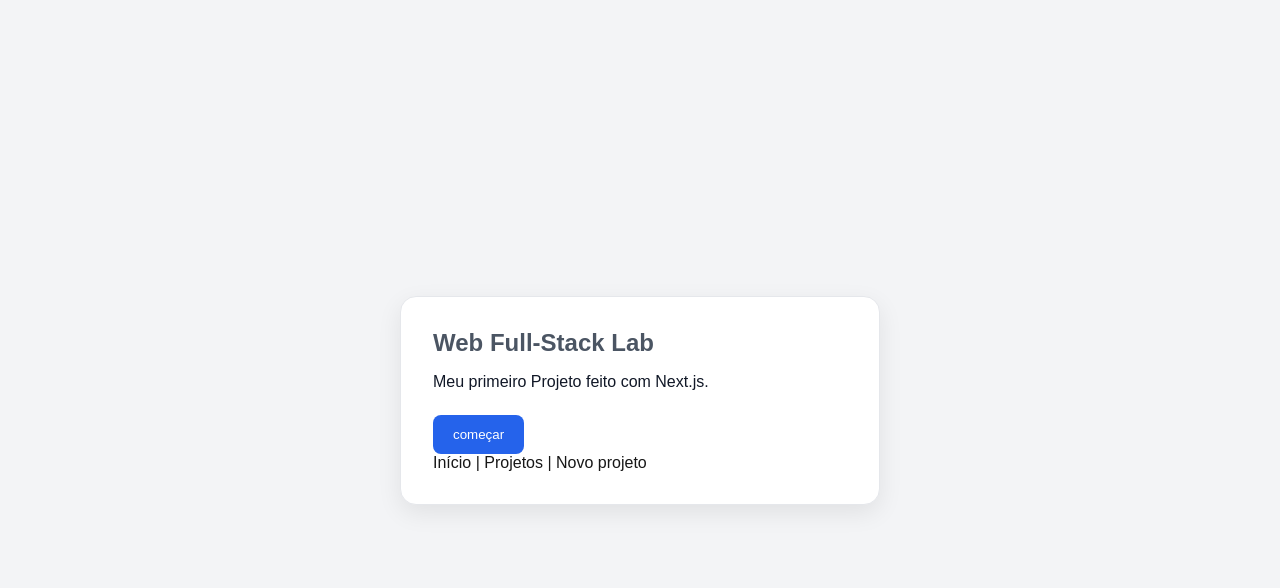
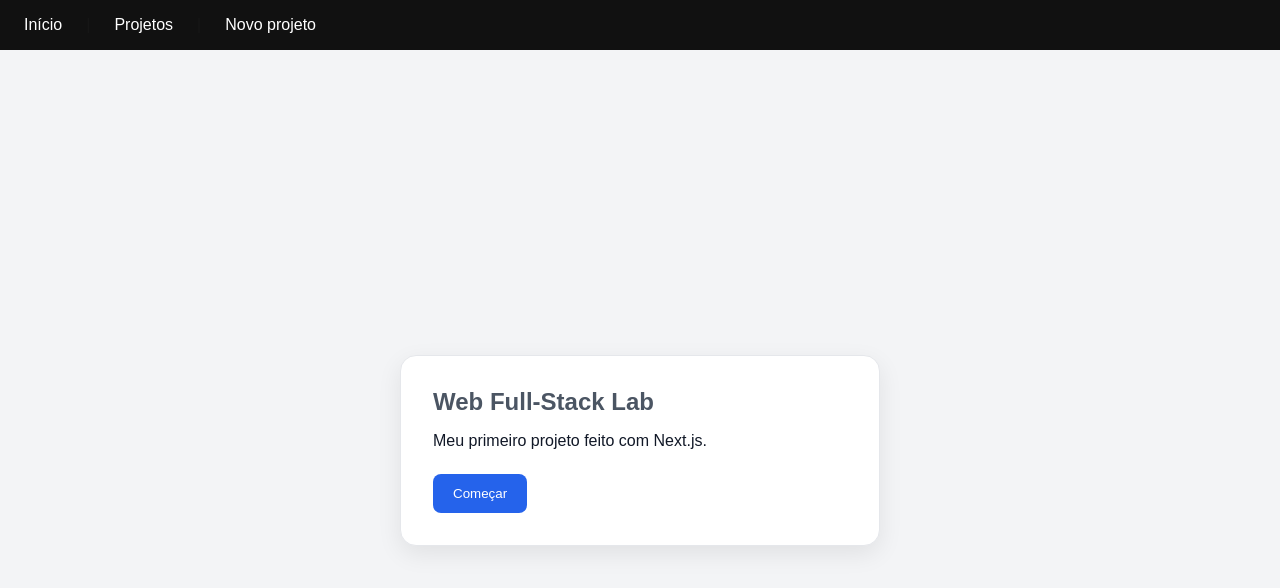
Before and after one commit to einelucas/web-fullstack-lab, a Next.js app: page / in a window 1280 px wide. Shown: the top 588 px of the page. Built offline with nearby package versions, Linux system fonts and the light colour scheme.

Commit message:
chore: salva progresso da sessao 3

```diff
--- a/src/app/layout.js
+++ b/src/app/layout.js
@@ -1,3 +1,4 @@
+import Navegacao from "@/components/Navegacao";
 import { Geist, Geist_Mono } from "next/font/google";
 import "./globals.css";
 
@@ -19,7 +20,10 @@
 export default function RootLayout({ children }) {
   return (
     <html lang="en" className={`${geistSans.variable} ${geistMono.variable}`}>
-      <body>{children}</body>
+      <body>
+        <Navegacao />
+        {children}
+      </body>
     </html>
   );
 }
--- a/src/app/page.js
+++ b/src/app/page.js
@@ -1,6 +1,5 @@
 "use client";
 
-import Navegacao from "@/components/Navegacao";
 import { useState } from "react";
 import styles from "./page.module.css";
 
@@ -8,24 +7,23 @@
   const [iniciado, setIniciado] = useState(false);
 
   function iniciarSessao() {
-    setIniciado(!iniciado);
+    setIniciado((valorAtual) => !valorAtual);
   }
 
   return (
     <main className={styles.page}>
       <section className={styles.card}>
-        <h1 className={styles.tittle}>Web Full-Stack Lab</h1>
+        <h1 className={styles.title}>Web Full-Stack Lab</h1>
 
         <p className={styles.text}>
           {iniciado
             ? "Sessão iniciada com sucesso!"
-            : "Meu primeiro Projeto feito com Next.js."}
+            : "Meu primeiro projeto feito com Next.js."}
         </p>
 
         <button className={styles.button} onClick={iniciarSessao}>
-          {iniciado ? "Reiniciar!" : "começar"}
+          {iniciado ? "Reiniciar!" : "Começar"}
         </button>
-        <Navegacao />
       </section>
     </main>
   );
--- a/src/app/page.module.css
+++ b/src/app/page.module.css
@@ -17,7 +17,7 @@
   box-shadow: 0 8px 24px rgba(0, 0, 0, 0.08);
 }
 
-.tittle {
+.title {
   margin-bottom: 16px;
   color: #4b5563;
 }
--- a/src/app/projetos/novo/page.js
+++ b/src/app/projetos/novo/page.js
@@ -1,10 +1,6 @@
-import Navegacao from "@/components/Navegacao";
-
 export default function NovoProjetoPage() {
   return (
     <main>
-      <Navegacao />
-
       <h1>Novo projeto</h1>
       <p>Aqui criaremos o formulário de cadastro.</p>
     </main>
--- a/src/app/projetos/page.js
+++ b/src/app/projetos/page.js
@@ -1,10 +1,6 @@
-import Navegacao from "@/components/Navegacao";
-
 export default function ProjetosPage() {
   return (
     <main>
-      <Navegacao />
-
       <h1>Meus Projetos</h1>
       <p>Aqui ficarão os projetos cadastrados.</p>
     </main>
--- a/src/components/Navegacao.js
+++ b/src/components/Navegacao.js
@@ -1,8 +1,9 @@
 import Link from "next/link";
+import styles from "./Navegacao.module.css";
 
 export default function Navegacao() {
   return (
-    <nav aria-label="Navegação principal">
+    <nav className={styles.nav} aria-label="Navegação Principal">
       <Link href="/">Início</Link>
       {" | "}
       <Link href="/projetos">Projetos</Link>
--- /dev/null
+++ b/src/components/Navegacao.module.css
@@ -0,0 +1,15 @@
+.nav {
+    display: flex;
+    gap: 24px;
+    padding: 16px 24px;
+    background: #111;
+}
+
+.nav a {
+    color: white;
+    text-decoration: none;
+}
+
+.nav a:hover {
+    text-decoration: none;
+}
```
Also changed, not shown: src/components/CardProjeto.js (added, +7 -0 lines).
